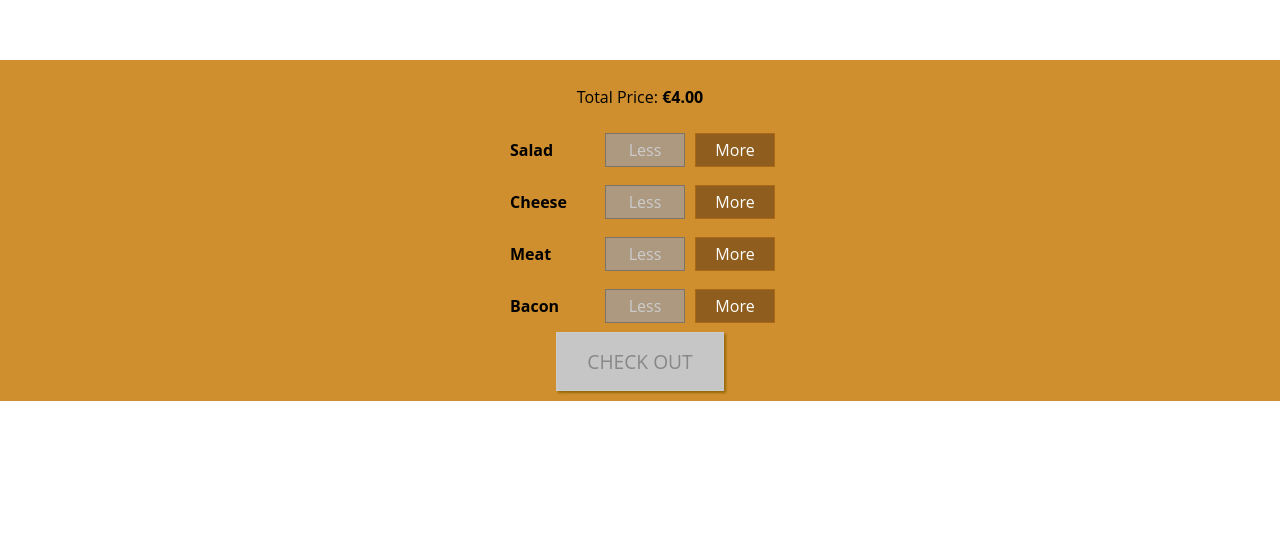
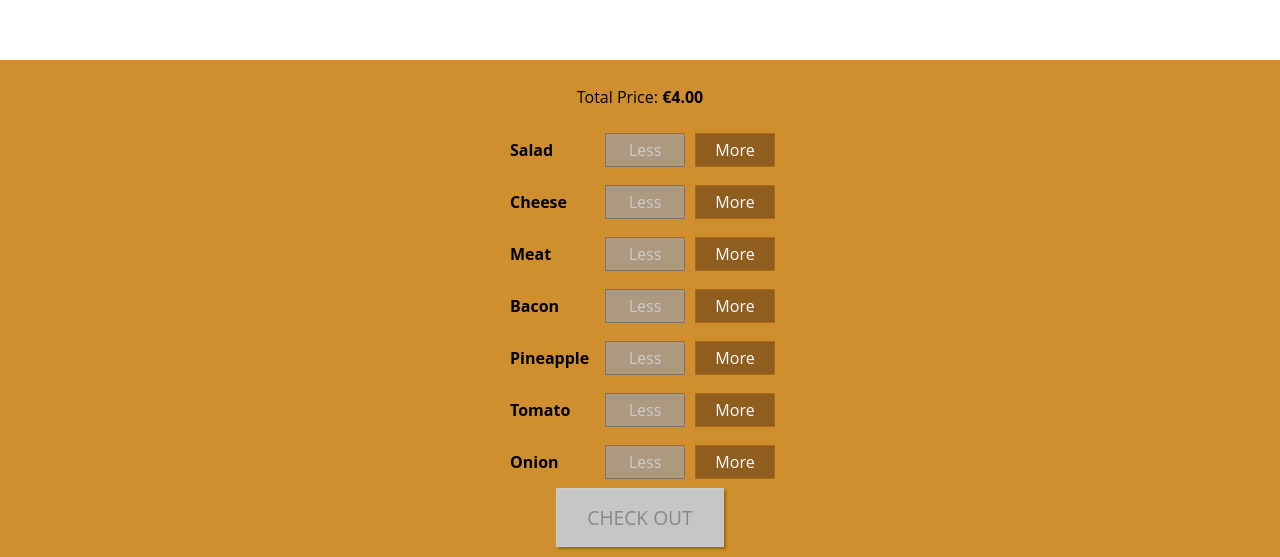
Before and after one commit to MaudyMorien/burgerbuilder, a React (Create React App) app: page / in a window 1280 px wide. Shown: the part 634-1191 px from the top of the page. Before the commit the page ends 1035 px from the top, so only its background shows below. Built offline with nearby package versions, Linux system fonts and the light colour scheme.

Commit message:
added extra ingredients

```diff
--- a/src/components/Burger/BurgerIngredient.css
+++ b/src/components/Burger/BurgerIngredient.css
@@ -111,3 +111,27 @@
     background: linear-gradient(#bf3813, #c45e38);
     margin: 2% auto;
 }
+
+.Pineapple {
+  width: 80%;
+  height: 8%;
+  margin: 2% auto;
+  background-image: linear-gradient(90deg, #ffec7d 25%, #f5f4d2 25%, #f5f4d2 50%, #ffec7d 50%, #ffec7d 75%, #f5f4d2 75%, #f5f4d2 100%);
+  background-size: 80px 80px;
+}
+
+.Tomato {
+  width: 80%;
+  height: 4%;
+  margin: 2% auto;
+  background-image: linear-gradient(90deg, red 48%,#ffffff 48% , #ffffff 52%, red 50%);
+
+}
+
+.Onion {
+  width: 80%;
+  height: 4%;
+  margin: 2% auto;
+  background-image: linear-gradient(90deg, #FEFCD7 48%,#ffffff 48% , #ffffff 52%, #FEFCD7 50%);
+
+}
--- a/src/components/Burger/BurgerIngredient.js
+++ b/src/components/Burger/BurgerIngredient.js
@@ -30,6 +30,15 @@ class BurgerIngredient extends Component {
             case ('salad'):
                 ingredient = <div className='Salad'></div>
                 break
+            case ('pineapple'):
+                ingredient = <div className='Pineapple'></div>
+                break
+            case ('tomato'):
+                ingredient = <div className='Tomato'></div>
+                break
+            case ('onion'):
+                ingredient = <div className='Onion'></div>
+                break
             default:
                 ingredient = null
         }
--- a/src/ingredients.js
+++ b/src/ingredients.js
@@ -3,4 +3,8 @@ export default [
   { id: 2, name: 'Cheese', type: 'cheese', price: 0.4 },
   { id: 3, name: 'Meat', type:'meat', price: 1.3 },
   { id: 4, name: 'Bacon', type:'bacon', price: 0.7 },
+  { id: 5, name: 'Pineapple', type:'pineapple', price: 0.5 },
+  { id: 6, name: 'Tomato', type:'tomato', price: 0.5 },
+  { id: 7, name: 'Onion', type:'onion', price: 0.5 },
+
 ]
```
